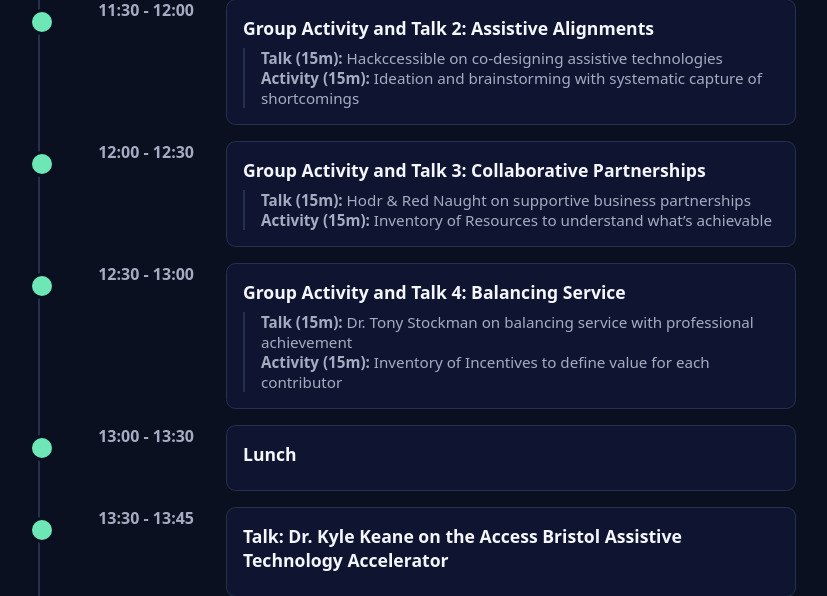
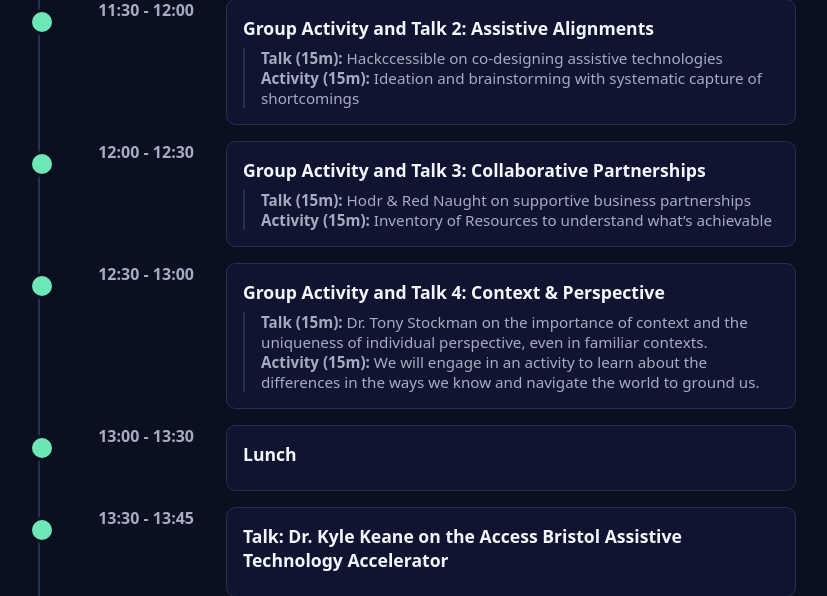
Before and after one commit to ComsKeaneDev/project-submission-backend, a FastAPI app: page /schedule in a window 1280 px wide. Shown: the part 701-1297 px from the top of the page, without its empty margins (228-1055 px from the left). Run offline with FastAPI, Linux system fonts and the light colour scheme.

Commit message:
update: schedule update for Tony Stockman talk

```diff
--- a/templates/schedule.html
+++ b/templates/schedule.html
@@ -60,11 +60,11 @@
             <div class="schedule-item">
                 <div class="schedule-time">12:30 - 13:00</div>
                 <div class="schedule-event">
-                    <h3>Group Activity and Talk 4: Balancing Service</h3>
+                    <h3>Group Activity and Talk 4: Context & Perspective</h3>
                     <div class="sub-event">
-                        <strong>Talk (15m):</strong> Dr. Tony Stockman on balancing service with professional achievement
+                        <strong>Talk (15m):</strong> Dr. Tony Stockman on the importance of context and the uniqueness of individual perspective, even in familiar contexts.
                         <br>
-                        <strong>Activity (15m):</strong> Inventory of Incentives to define value for each contributor
+                        <strong>Activity (15m):</strong> We will engage in an activity to learn about the differences in the ways we know and navigate the world to ground us.
                     </div>
                 </div>
             </div>
```
